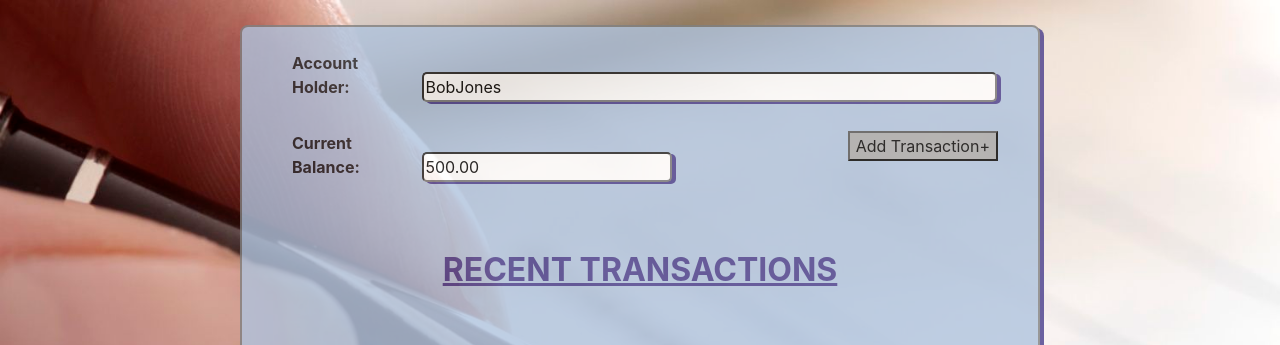
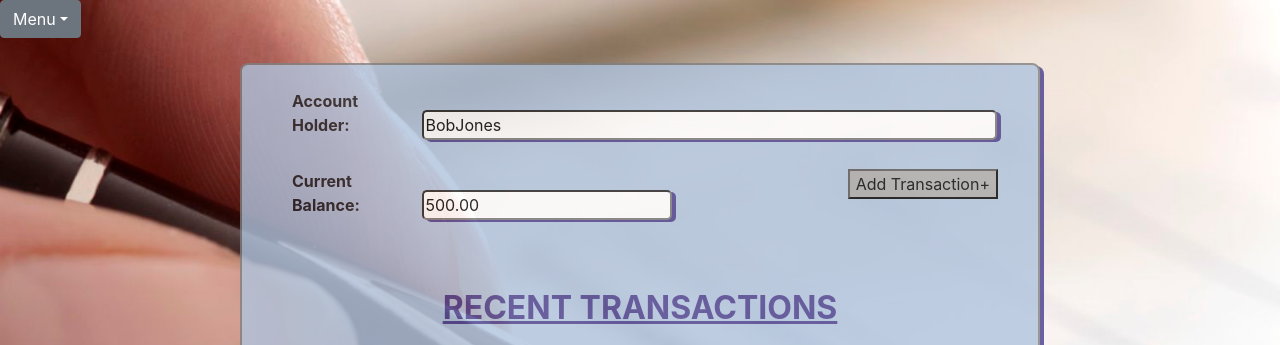
Before and after one commit to JohnJTrump/DjangoCheckbook, a Django app: page /1/balance/ in a window 1280 px wide. Shown: the top 345 px of the page. Run offline with Django 3.2, Linux system fonts and the light colour scheme; data comes from the database, SQL or seed files in the repository; some libraries are stand-ins or nearby versions.

Commit message:
div tag fix

```diff
--- a/Django_Checkbook/Checkbook/templates/checkbook_base.html
+++ b/Django_Checkbook/Checkbook/templates/checkbook_base.html
@@ -16,7 +16,7 @@
 		<title>{% block title%}{% endblock %}</title>
 	</head>
 	<header>
-		<div class="dropdown-menu">
+		<div class="JavaScriptDropdown">
 			<div class="btn-group">
 				<button type="button" class="btn btn-secondary dropdown-toggle" data-toggle="dropdown">Menu</button>
 				<div class="dropdown-menu"><!-- Add in links based on your registered URLs -->
```
